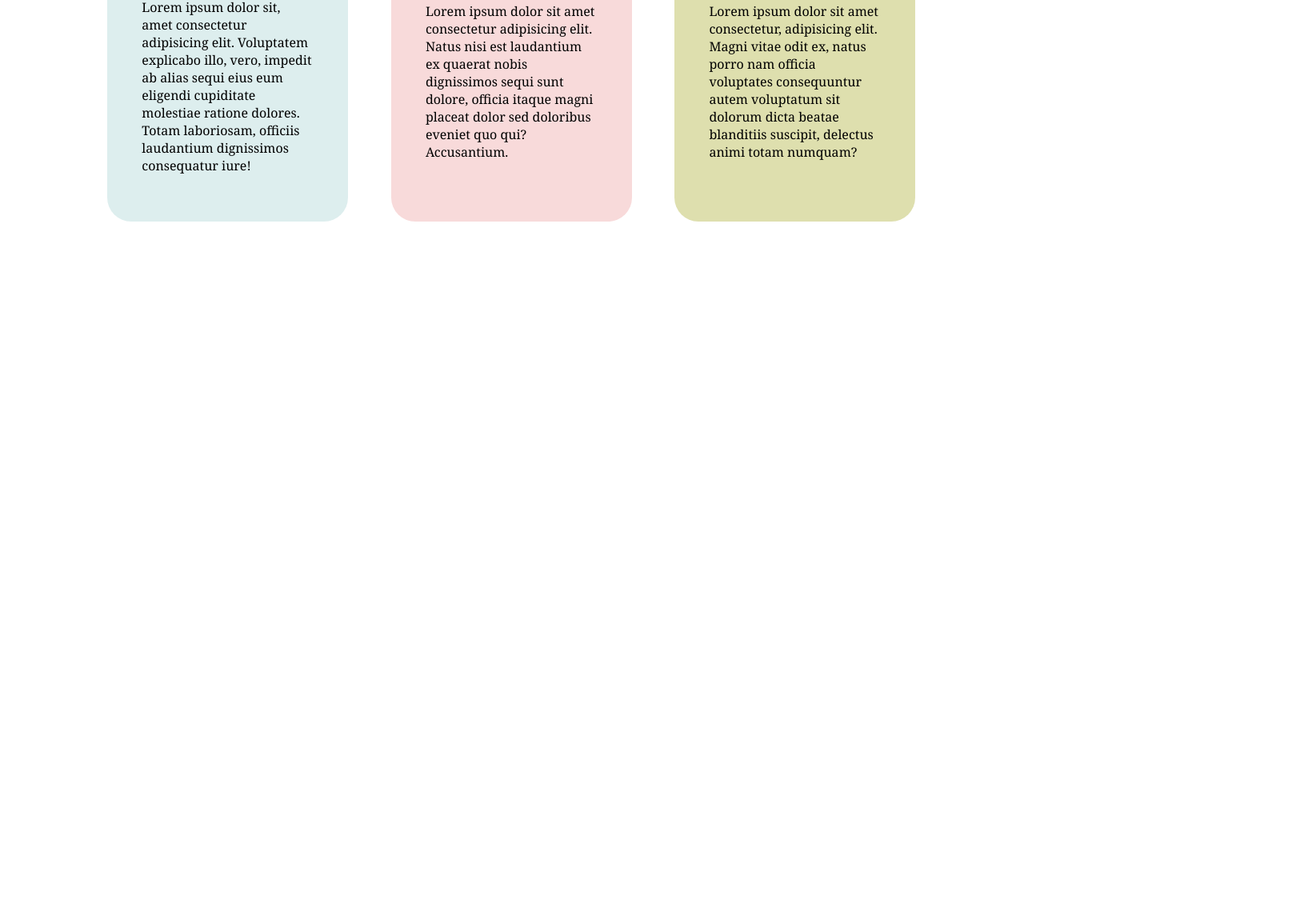
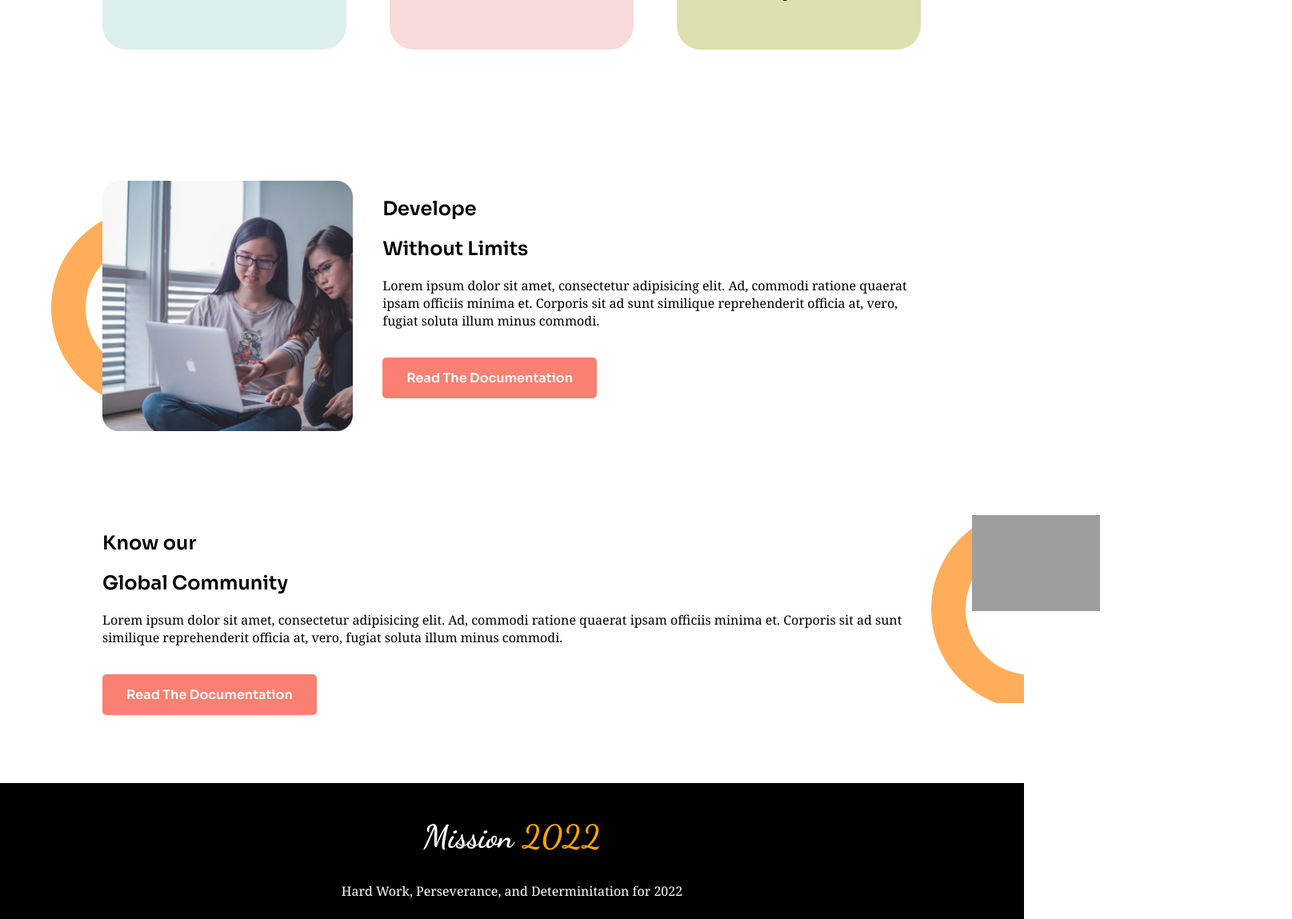
Before and after one commit to sraboni-bhuiyan/personal-website-mission-2022, a plain HTML site: page index.html in a window 1280 px wide. Shown: the part 1301-2450 px from the top of the page at 80% size, 1615 px wide, since content can reach past the window. Before the commit the page ends 1649 px from the top, so only its background shows below. Drawn offline with Linux system fonts and the light colour scheme; grey boxes are pictures that could not be loaded.

Commit message:
added changes

```diff
--- a/index.html
+++ b/index.html
@@ -9,6 +9,9 @@
     <link rel="preconnect" href="https://fonts.googleapis.com">
     <link rel="preconnect" href="https://fonts.gstatic.com" crossorigin>
     <link href="https://fonts.googleapis.com/css2?family=Sora:wght@600&display=swap" rel="stylesheet">
+    <link rel="preconnect" href="https://fonts.googleapis.com">
+    <link rel="preconnect" href="https://fonts.gstatic.com" crossorigin>
+    <link href="https://fonts.googleapis.com/css2?family=Dancing+Script:wght@700&display=swap" rel="stylesheet">
 
 </head>
 <body>
@@ -34,8 +37,8 @@
     </section>
 
     <section>
-        <div class="section-flex">
-            <h1 id="my-mission">My Mission in <span class="orange-part">2022</span></h1>
+        <div class="section-flex" id="my-mission">
+            <h1>My Mission in <span class="orange-part">2022</span></h1>
         </div>
         <div class="section-flex">
             <div class="my-mission-item" id="item-1">
@@ -54,7 +57,40 @@
                 <p>Lorem ipsum dolor sit amet consectetur, adipisicing elit. Magni vitae odit ex, natus porro nam officia voluptates consequuntur autem voluptatum sit dolorum dicta beatae blanditiis suscipit, delectus animi totam numquam?</p>
             </div>
         </div>
-
     </section>
+    <section class="develope-container">
+        <div class="coder">
+            <img src="images/pictures/coding.png" alt="">
+        </div>
+        <div id="develope-description">
+            <div>
+                <h2>Develope</h2>
+                <h2>Without Limits</h2>
+                <p>Lorem ipsum dolor sit amet, consectetur adipisicing elit. Ad, commodi ratione quaerat ipsam officiis minima et. Corporis sit ad sunt similique reprehenderit officia at, vero, fugiat soluta illum minus commodi.</p>
+            </div>
+            <div id="document-btn">
+                <a class="documentation-btn" href="">Read The Documentation</a>
+            </div>
+        </div>
+    </section>
+    <section class="community-container">
+        <div id="community-description">
+            <div>
+                <h2>Know our</h2>
+                <h2>Global Community</h2>
+                <p>Lorem ipsum dolor sit amet, consectetur adipisicing elit. Ad, commodi ratione quaerat ipsam officiis minima et. Corporis sit ad sunt similique reprehenderit officia at, vero, fugiat soluta illum minus commodi.</p>
+            </div>
+            <div id="document-btn">
+                <a class="documentation-btn" href="">Read The Documentation</a>
+            </div>
+        </div>
+        <div class="project">
+            <img src="images/pictures/project.png" alt="">
+        </div>
+    </section>
+    <footer>
+        <h2 id="footer-text">Mission <span class="orange-part">2022</span></h3>
+        <p>Hard Work, Perseverance, and Determinitation for 2022</p>
+    </footer>
 </body>
 </html>
--- a/style.css
+++ b/style.css
@@ -1,5 +1,6 @@
 body{
     font-family: 'Sora', sans-serif;
+    margin: auto;
 }
 h1{
     font-size: 55px;
@@ -31,13 +32,17 @@ p{
     margin: 0;
     padding-left: 15px;
 }
-.explore-btn{
+.explore-btn, .documentation-btn{
     text-decoration: none;
     padding: 15px 30px;
     border-radius: 5px;
     font-weight: 700;
     background-color: salmon;
     color: snow;
+}
+#my-mission{
+    margin-left: 27%;
+    margin-bottom: -10%;
 }
 .my-mission-item{
     margin-right: 5%;
@@ -58,3 +63,57 @@ p{
 .my-mission-item img{
     width: 50%;
 }
+.develope-container{
+    display: flex;
+    padding-left: 5%;
+    margin-left: 5%;
+    margin-top: 100px;
+    background-image: url(images/shapes/shape-1.png);
+    background-repeat: no-repeat;
+    background-position: left;
+    background-size: 250px;
+
+}
+#develope-description{
+    margin-left: -30%;
+    padding-right: 10%;
+}
+.coder img{
+    width: 45%;
+}
+#document-btn{
+    margin-top: 50px;
+}
+.community-container{
+    display: flex;
+    padding-left: 5%;
+    margin-left: 5%;
+    margin-top: 100px;
+    margin-bottom: 100px;
+    background-image: url(images/shapes/shape-1.png);
+    background-repeat: no-repeat;
+    background-position: right;
+    background-size: 250px;
+    background-position-x: 1100px;
+}
+.project img{
+    width: 40%;
+}
+#community-description{
+    padding-right: 50px;
+    width: 90%;
+}
+.project{
+    margin-right: -30%;
+}
+footer{
+    background-color: black;
+    color: white;
+    text-align: center;
+    padding: 10px;
+    height: 150px;
+}
+#footer-text{
+    font-family: 'Dancing Script', cursive;
+    font-size: 40px;
+}
```
